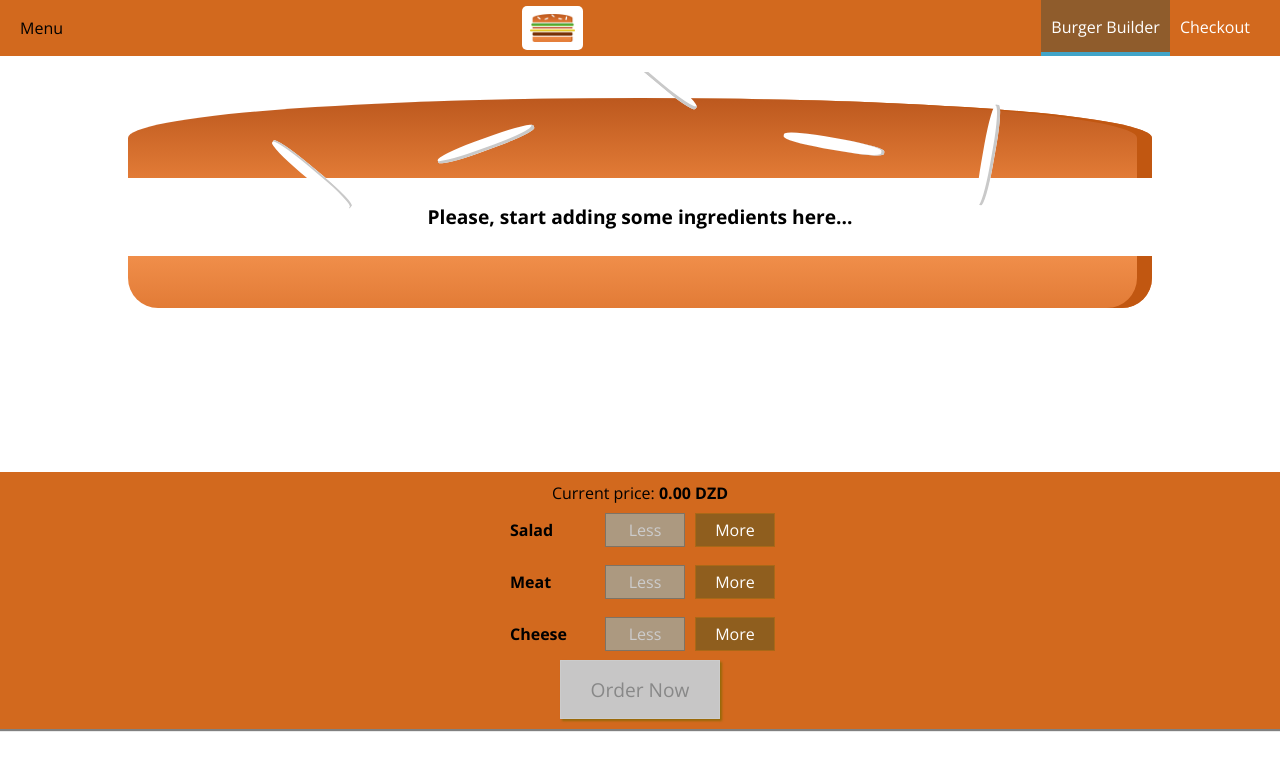
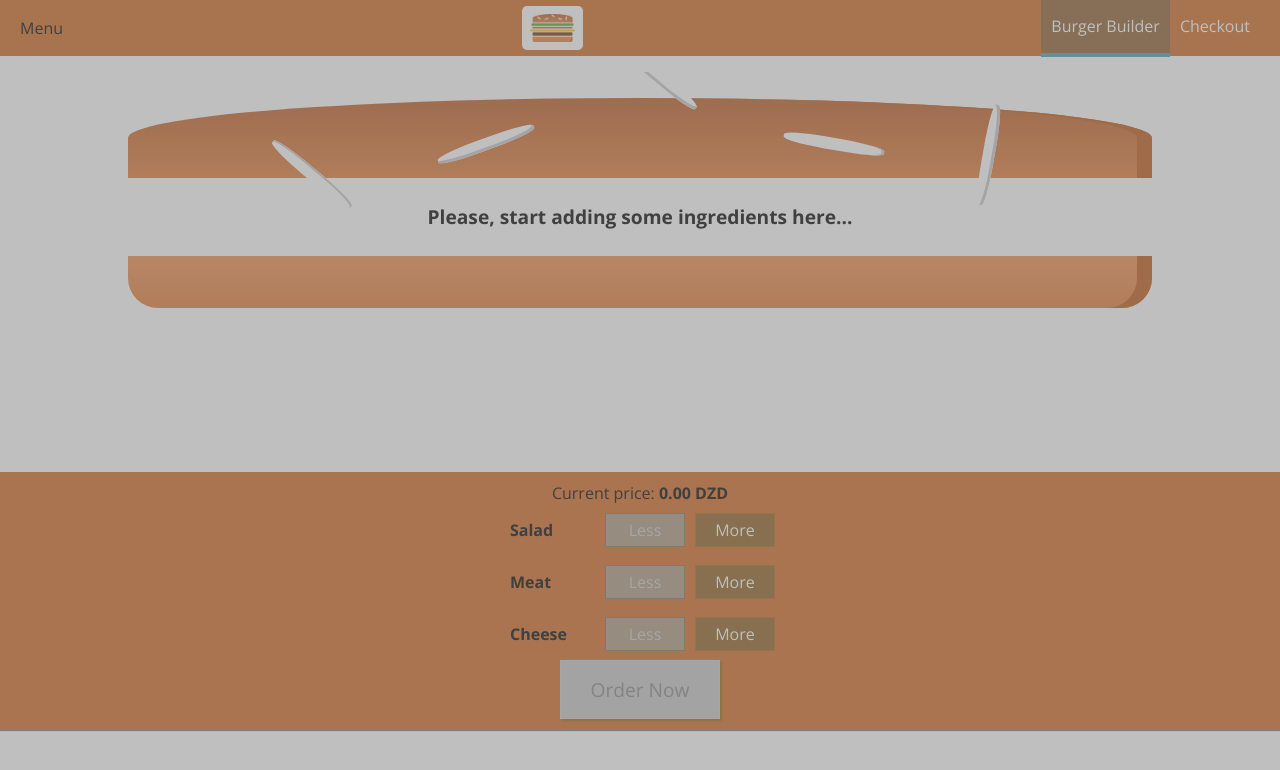
Before and after one commit to ican17/BurgerBuilder, a React (Create React App) app: page / in a window 1280 px wide. Shown: the top 770 px of the page. Built offline with nearby package versions, Linux system fonts and the light colour scheme.

Commit message:
Styling the SideDrawer plus showing the backdrop logic

```diff
--- a/src/components/Layout/Layout.js
+++ b/src/components/Layout/Layout.js
@@ -1,14 +1,18 @@
-import React from 'react';
+import React, {useState} from 'react';
 import Aux from '../../hoc/Auxilary';
 import classes from './Layout/Layout.module.css';
 import Toolbar from '../Navigation/Toolbar/Toolbar';
 import SideDrawer from '../Navigation/SideDrawer/SideDrawer';
 
 function Layout(props) {
+    const [showSideDrawer,setShowSideDrawer] =  useState(true);
+    const sideDrawerCloseHandler = () => {
+        setShowSideDrawer(false);
+    }
     return (
         <Aux>
             <Toolbar/>
-            <SideDrawer/>
+            <SideDrawer open = {showSideDrawer} close ={sideDrawerCloseHandler}/>
             <main className={classes.main}>
                 {props.children}
             </main>
--- a/src/components/Logo/Logo.module.css
+++ b/src/components/Logo/Logo.module.css
@@ -1,6 +1,6 @@
 .Logo{
     background-color: #fff;
-    height: 80%;
+    height: 100%;
     box-sizing: border-box;
     padding: 8px;
     border-radius: 5px;
--- a/src/components/Navigation/NavigationItems/NavigationItem/NavigationItem.module.css
+++ b/src/components/Navigation/NavigationItems/NavigationItem/NavigationItem.module.css
@@ -1,19 +1,41 @@
+
+/* TO render faster: Css rules for Mobile first !! */
+
+.NavigationItem{
+    margin:10px 0;
+    display: block;
+    width: 100%;
+    box-sizing: border-box;
+}
+
+.NavigationItem a {
+    color:  #8F5C2C;
+    text-decoration: none;
+    width: 100%;
+    display: block;
+}
+
+.NavigationItem a:hover,
+.NavigationItem a:active,
+.NavigationItem a.active{
+    color: #40A4C8;
+}
+
+@media (min-width: 500px){
     .NavigationItem{
         margin:0;
         display: flex;
         align-items: center;
-    height: 100%;
+        width: auto;
         box-sizing: border-box;
     }
 
     .NavigationItem a {
         color: white;
-    text-decoration: none;
         height: 100%;
         padding: 16px 10px;
         border-bottom: 4px solid transparent;
-    box-sizing: border-box;
-    display: block;
+
     }
 
     .NavigationItem a:hover,
@@ -23,3 +45,4 @@
         border-bottom: 4px solid #40A4C8;
         color:white
     }
+}
--- a/src/components/Navigation/NavigationItems/NavigationItems.module.css
+++ b/src/components/Navigation/NavigationItems/NavigationItems.module.css
@@ -1,8 +1,16 @@
 .NavigationItems{
     list-style: none;
     display: flex;
+    flex-flow: column;
     align-items: center;
     margin:0;
     padding:0;
     height: 100%;
 }
+
+
+@media (min-width: 500px){
+    .NavigationItems{
+        flex-flow: row;
+    }
+}
--- a/src/components/Navigation/SideDrawer/SideDrawer.js
+++ b/src/components/Navigation/SideDrawer/SideDrawer.js
@@ -1,16 +1,26 @@
 import React from 'react';
 import Logo from '../../Logo/Logo';
 import NavigationItems from '../../Navigation/NavigationItems/NavigationItems';
+import Backdrop from '../../UI/Backdrop/Backdrop';
+import Aux from '../../../hoc/Auxilary';
 import classes from '../SideDrawer/SideDrawer.module.css';
 
 function SideDrawer(props) {
+    let attachedClasses = props.open? [classes.SideDrawer, classes.Open]:[classes.SideDrawer, classes.Close];
+
     return (
-        <div className={classes.SideDrawer}>
-            <Logo/>
-            <nav>
-                <NavigationItems />
-            </nav>
-        </div>
+        <Aux>
+            <Backdrop show={props.open} close= {props.close}/>
+            <div className={attachedClasses.join(' ')}>
+                <div className={classes.Logo}>
+                    <Logo />
+                </div>
+                <nav>
+                    <NavigationItems />
+                </nav>
+            </div>
+        </Aux>
+
     )
 }
 
--- a/src/components/Navigation/SideDrawer/SideDrawer.module.css
+++ b/src/components/Navigation/SideDrawer/SideDrawer.module.css
@@ -9,7 +9,7 @@
     background-color: white;
     padding: 32px 16px;
     box-sizing: border-box;
-    transition: transform 0.3 ease-out;
+    transition: transform 0.3s ease-out;
 }
 
 @media (min-width: 500px){
@@ -25,3 +25,8 @@
 .Close{
     transform: translateX(-100%);
 }
+
+.Logo {
+    height: 11%;
+    margin-bottom: 32px;
+}
--- a/src/components/Navigation/Toolbar/Toolbar.js
+++ b/src/components/Navigation/Toolbar/Toolbar.js
@@ -2,16 +2,18 @@ import React from 'react';
 import classes from '../Toolbar/Toolbar.module.css';
 import Logo from '../../Logo/Logo';
 import NavigationItems from '../NavigationItems/NavigationItems';
-import NavigationItem from '../NavigationItems/NavigationItem/NavigationItem';
 
 function Toolbar(props) {
     return (
         <div>
             <header className={classes.Toolbar}>
                 <div>Menu</div>
-                <Logo/>
-                <nav>
-                    <NavigationItems/>
+                <div className={classes.Logo}>
+                    <Logo />
+                </div>
+
+                <nav className={classes.MobileOnly} >
+                    <NavigationItems />
                 </nav>
             </header>
         </div>
--- a/src/components/Navigation/Toolbar/Toolbar.module.css
+++ b/src/components/Navigation/Toolbar/Toolbar.module.css
@@ -16,3 +16,13 @@
 .Toolbar nav{
     height: 100%;
 }
+
+.Logo{
+    height: 80%;
+}
+
+@media (max-width : 499px){
+    .MobileOnly{
+        display: none;
+    }
+}
--- a/src/components/UI/Backdrop/Backdrop.js
+++ b/src/components/UI/Backdrop/Backdrop.js
@@ -3,9 +3,11 @@ import classes from '../Backdrop/Backdrop.module.css';
 
 function Backdrop(props) {
     return (
-        <div className={classes.Backdrop} onClick={props.closeModal}>
+        props.show?
+        <div className={classes.Backdrop} onClick={props.closeModal} onClick={props.close}>
 
-        </div>
+        </div> : null
+
     )
 }
 
--- a/src/components/UI/Modal/Modal.js
+++ b/src/components/UI/Modal/Modal.js
@@ -6,7 +6,7 @@ import classes from '../Modal/Modal.module.css';
 function Modal(props) {
     return (
         <Aux>
-            {props.show?<Backdrop closeModal = {props.closeModal}/>:null}
+            <Backdrop show={props.show} closeModal = {props.closeModal}/>
             <div
                 className={classes.Modal}
                 style={{
```
Lines whose indentation alone changed are shown as unchanged.
